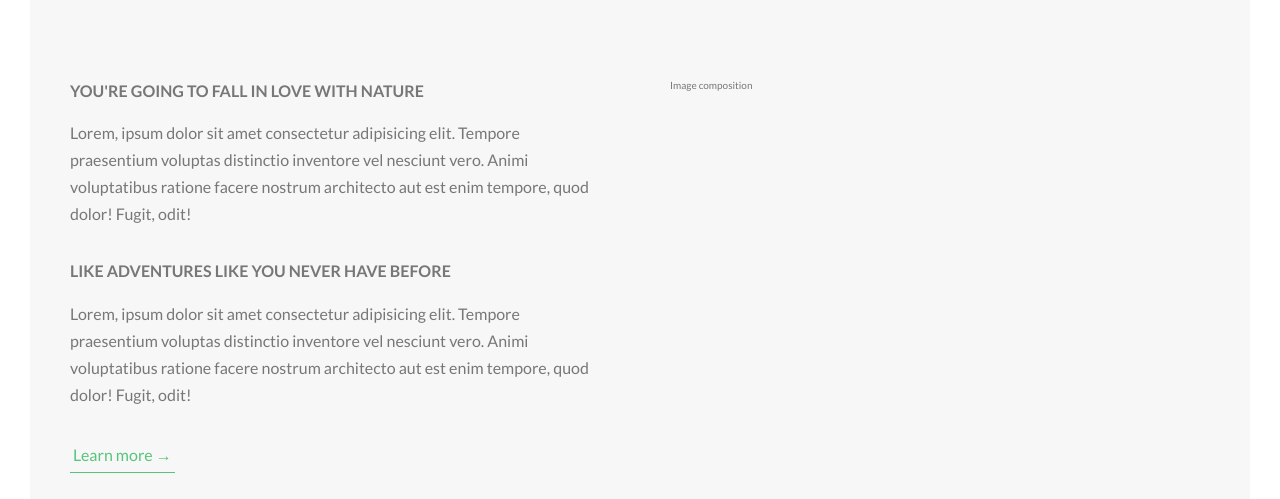
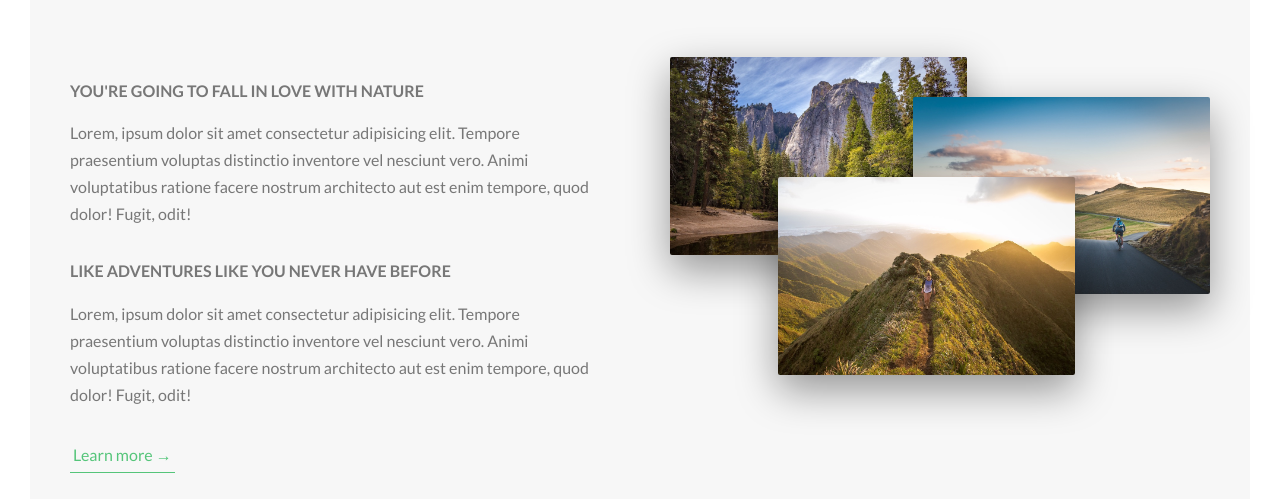
Before and after one commit to amanmanocha13/Natours, a website: page index.html in a window 1280 px wide. Shown: the part 943-1442 px from the top of the page. Drawn offline with Linux system fonts and the light colour scheme.

Commit message:
complete about section - added composition component

```diff
--- /dev/null
+++ b/assets/sass/components/_composition.scss
@@ -0,0 +1,33 @@
+.composition{
+    position: relative;
+    &__photo{
+        width: 55%;
+        box-shadow: 0 1.5rem 4rem rgba($color-black,.4);
+        border-radius: 2px;
+        position: absolute;
+        z-index: 10;
+        transition: all .2s;
+        &--p1{
+            left: 0;
+            top: -2rem;
+        }
+        &--p2{
+            right: 0;
+            top: 2rem;
+        }
+        &--p3{
+            left: 20%;
+            top: 10rem;
+        }
+        &:hover{
+            outline: 1.5rem solid $color-primary;
+            outline-offset: 2rem;
+            transform: scale(1.05) translateY(-.5rem);
+            box-shadow: 0 2.5rem 4rem rgba($color-black,.5);
+            z-index: 20;
+        }
+    }
+    &:hover &__photo:not(:hover){
+        transform: scale(.95);
+    }
+}
--- a/assets/sass/main.scss
+++ b/assets/sass/main.scss
@@ -11,4 +11,6 @@
 @import "layout/grid";
 
 @import "pages/home";
+
 @import "components/button";
+@import "components/composition";
--- a/index.html
+++ b/index.html
@@ -49,7 +49,11 @@
                         <a href="#" class="btn-text">Learn more &rarr;</a>
                     </div>
                     <div class="col-1-of-2">
-                        Image composition
+                        <div class="composition">
+                            <img src="assets/img/nat-1-large.jpg" alt="Photo 1" class="composition__photo composition__photo--p1">
+                            <img src="assets/img/nat-2-large.jpg" alt="Photo 2" class="composition__photo composition__photo--p2">
+                            <img src="assets/img/nat-3-large.jpg" alt="Photo 3" class="composition__photo composition__photo--p3">
+                        </div>
                     </div>
                 </div>
             </section>
--- a/package.json
+++ b/package.json
@@ -5,7 +5,7 @@
   "main": "index.js",
   "scripts": {
     "test": "echo \"Error: no test specified\" && exit 1",
-    "compile:sass": "node-sass assets/sass/main.scss assets/css/style.css -w"
+    "compile:sass": "node-sass assets/sass/main.scss assets/css/style.css -w --recursive"
   },
   "author": "Aman Manocha",
   "license": "ISC",
```
Also changed, not shown: assets/css/style.css.
